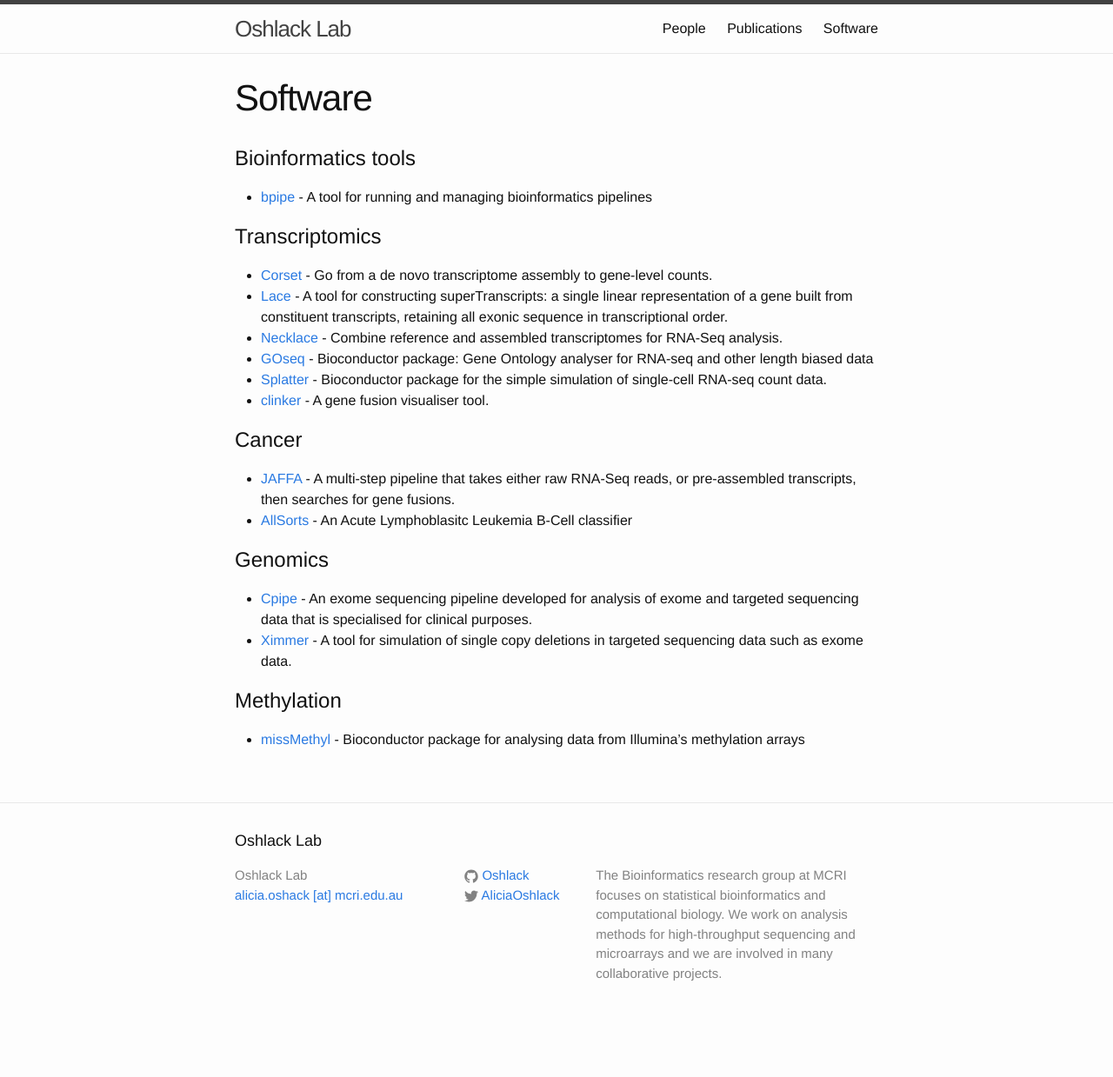
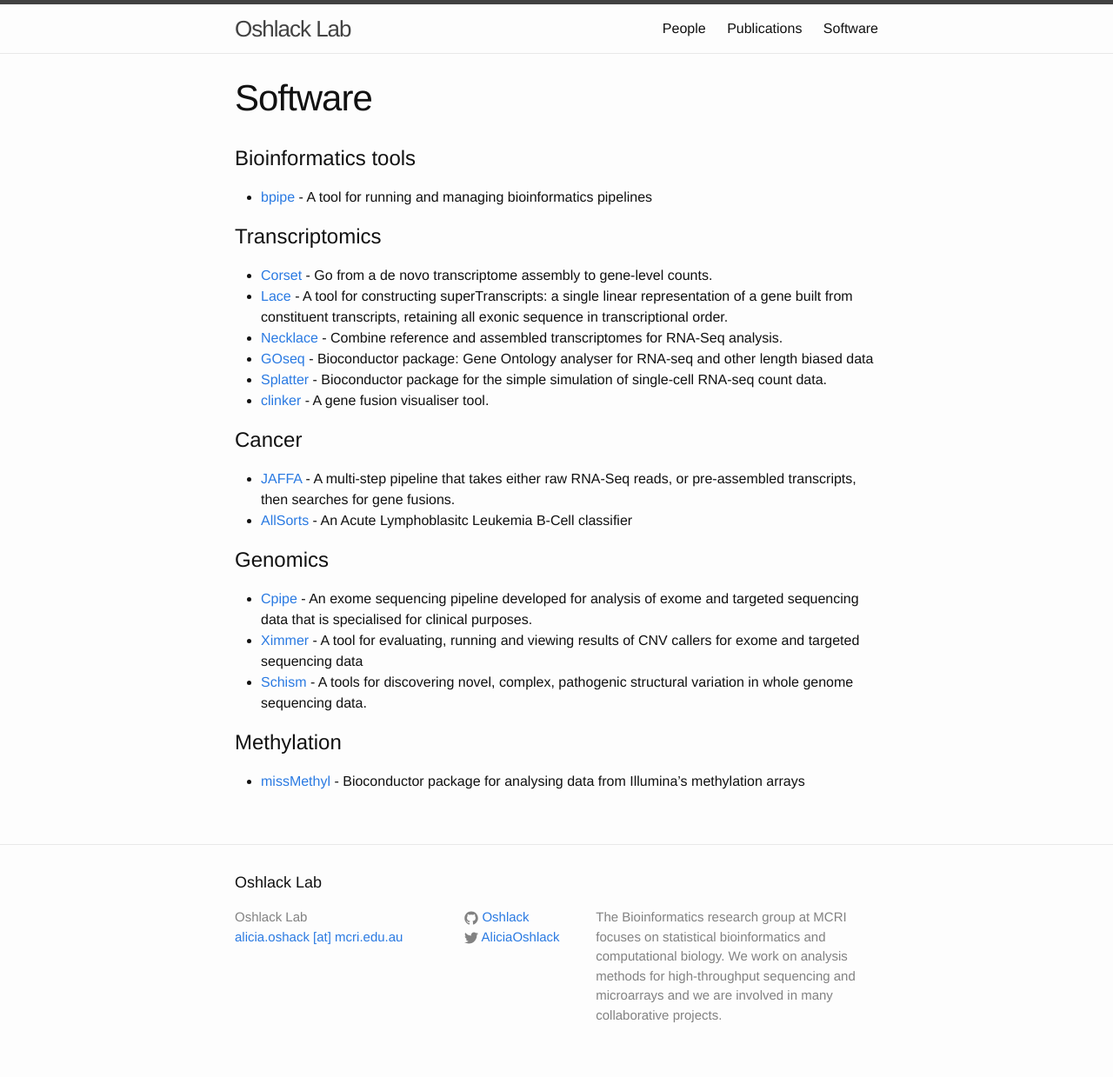
Before and after one commit to Oshlack/oshlack.github.io, a Jekyll site: the page built from software.md, in a window 1280 px wide. Shown: the whole page at 87% size. Built offline with Jekyll 4.4.1, drawn with Linux system fonts in a browser that asks for light colours; before the commit the page ends 1191 px from its top, so only the background shows below that.

Commit message:
Added Schism, updated Ximmer

```diff
--- a/software.md
+++ b/software.md
@@ -21,7 +21,9 @@ permalink: /software/
 
 # Genomics
 * [Cpipe](https://melbournegenomics.github.io/) - An exome sequencing pipeline developed for analysis of exome and targeted sequencing data that is specialised for clinical purposes.
-* [Ximmer](http://ximmer.org/) - A tool for simulation of single copy deletions in targeted sequencing data such as exome data.
+* [Ximmer](http://ximmer.org/) - A tool for evaluating, running and viewing results of CNV callers for exome and targeted sequencing data
+* [Schism](https://github.com/ssadedin/schism) - A tools for discovering novel, complex, pathogenic structural variation in whole
+  genome sequencing data.
 
 # Methylation
 * [missMethyl](http://www.bioconductor.org/packages/release/bioc/html/missMethyl.html) - Bioconductor package for analysing data from Illumina's methylation arrays
```
